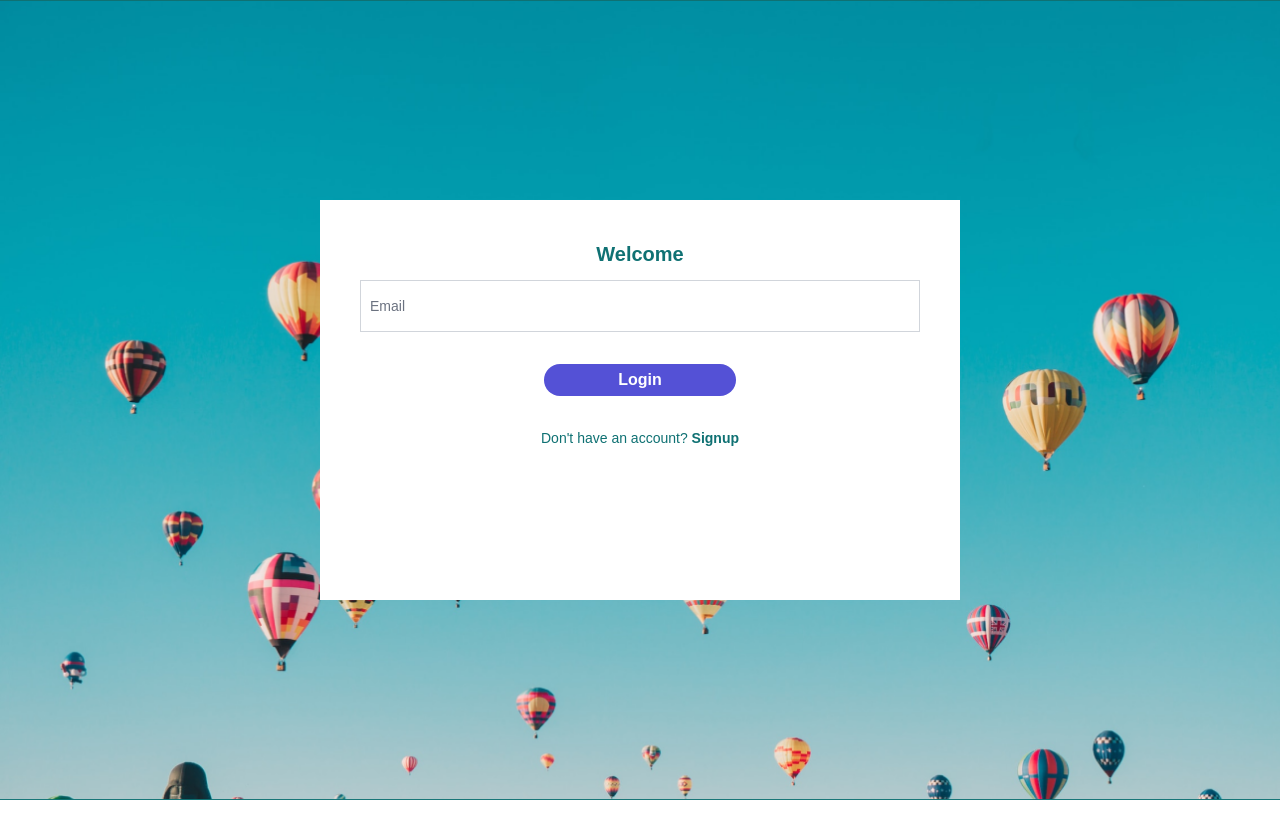
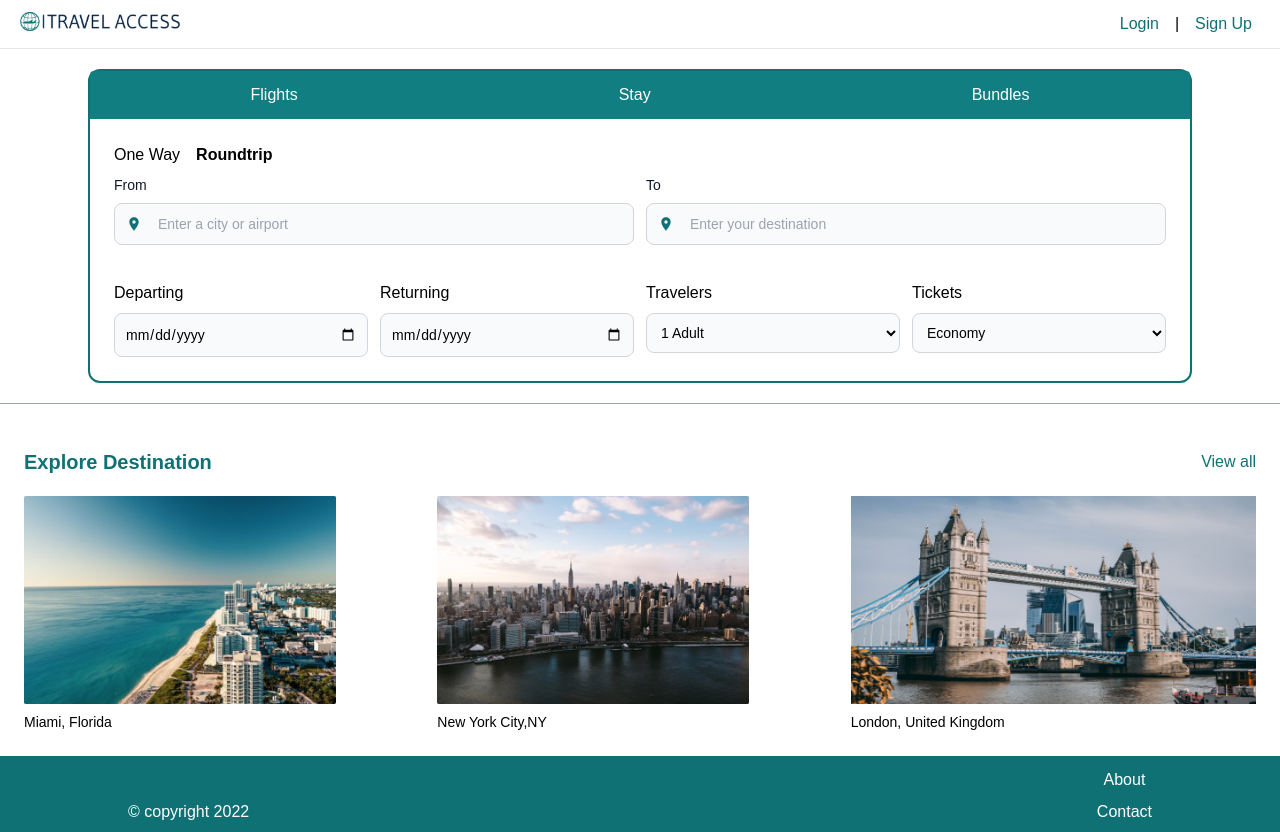
Before and after one commit to Co-Lab-You-Belong-in-Tech/TravelAccess-frontend, a React (Vite) app: page / in a window 1280 px wide. Before the commit the page ends 800 px from the top, so only its background shows below. Built offline with nearby package versions, Linux system fonts and the light colour scheme.

Commit message:
Resolve routing

```diff
--- a/src/App.jsx
+++ b/src/App.jsx
@@ -13,11 +13,11 @@
   return (
     <>
       <Routes>
-        <Route path='/' element={<Login />} />
-        <Route path='signup' element={<Signup />} />
-        <Route element={<ProtectedRoutes />}>
-          <Route path='/' element={<Layout />}>
-            <Route path='homepage' element={<Homepage />} />
+        <Route element={<Layout />}>
+          <Route path='/' element={<Homepage />} />
+          <Route path='login' element={<Login />} />
+          <Route path='signup' element={<Signup />} />
+          <Route element={<ProtectedRoutes />}>
             <Route path='dashboard' element={<Dashboard />}>
               <Route path='trip' element={<Trip />} />
               <Route path='travelprep' element={<TravelPrep />} />
@@ -25,6 +25,12 @@
             </Route>
           </Route>
         </Route>
+        <Route
+          path='*'
+          element={
+            <h1 className='grid place-items-center h-[100vh]'>404 Not Found</h1>
+          }
+        />
       </Routes>
     </>
   );
--- a/src/ProtectedRoutes.jsx
+++ b/src/ProtectedRoutes.jsx
@@ -1,21 +1,10 @@
-import { useContext } from 'react';
 import { Navigate, Outlet } from 'react-router-dom';
-import AuthContext from './context/AuthProvider';
-import print from './helper/print';
 
-//Move useAuth to a separate Hook file
-export const useAuth = () => {
-  const { auth } = useContext(AuthContext);
-  const user = JSON.parse(localStorage.getItem('token'));
-  if (auth && user) {
-    return true;
-  }
-  return false;
-};
+import { useSelector } from 'react-redux';
 
 const ProtectedRoutes = () => {
-  const isAuth = useAuth();
-  return isAuth ? <Outlet /> : <Navigate to='/' />;
+  const { isAuthenticated } = useSelector(state => state.auth);
+  return isAuthenticated ? <Outlet /> : <Navigate to='/' />;
 };
 
 export default ProtectedRoutes;
--- a/src/components/Header/Header.module.css
+++ b/src/components/Header/Header.module.css
@@ -3,7 +3,7 @@
 @tailwind utilities;
 
 .mainHeader {
-  @apply flex flex-row justify-between px-5 container;
+  @apply flex flex-row justify-between px-5 container py-3;
 }
 .left {
   @apply flex items-center justify-between gap-2;
--- a/src/components/Header/index.jsx
+++ b/src/components/Header/index.jsx
@@ -2,16 +2,16 @@
 import { Link, useNavigate } from 'react-router-dom';
 import style from './Header.module.css';
 
-import { useAuth } from '../../ProtectedRoutes';
+// import { useAuth } from '../../ProtectedRoutes';
 import { logout } from '../../features/auth';
-import { useDispatch } from 'react-redux';
+import { useDispatch, useSelector } from 'react-redux';
 
 const Header = () => {
+  const { isAuthenticated } = useSelector(state => state.auth);
   const navigate = useNavigate();
   const dispatch = useDispatch();
-  const isAuth = useAuth();
   const handleLogout = () => {
-    if (isAuth) {
+    if (isAuthenticated) {
       dispatch(logout());
       localStorage.removeItem('token');
       navigate('/');
@@ -19,12 +19,11 @@
   };
 
   return (
-    <div>
     <div className={style.wrapper}>
       <div className={style.mainHeader}>
         <div>
           <h2 className='font-semibold'>
-              <Link to='/homepage'>
+            <Link to='/'>
               <img
                 src='../../assets/Travel Access Logo.svg'
                 alt='Travel Access Logo'
@@ -33,6 +32,7 @@
             </Link>
           </h2>
         </div>
+        {isAuthenticated ? (
           <div className={style.left}>
             <div>
               <button
@@ -50,7 +50,21 @@
               </Link>
             </div>
           </div>
+        ) : (
+          <div className={style.left}>
+            <div>
+              <Link to='/login' className='text-primary mx-2 font-medium'>
+                Login
+              </Link>
             </div>
+            |
+            <div>
+              <Link to='/signup' className='text-primary mx-2 font-medium'>
+                Sign Up
+              </Link>
+            </div>
+          </div>
+        )}
       </div>
     </div>
   );
--- a/src/components/Login/index.jsx
+++ b/src/components/Login/index.jsx
@@ -4,15 +4,15 @@
 import { clearMessage, loginUser } from '../../features/auth';
 import style from '../Login/Login.module.css';
 import AuthContext from '../../context/AuthProvider';
+import print from '../../helper/print';
 
 const Login = () => {
-  const { setAuth } = useContext(AuthContext);
+  // const { setAuth } = useContext(AuthContext);
   const navigate = useNavigate();
   const dispatch = useDispatch();
   const [email, setEmail] = useState('');
-  const { token, message } = useSelector(state => state.auth);
-
-  const user = localStorage.getItem('token');
+  const { token, message, loading } = useSelector(state => state.auth);
+  // const user = localStorage.getItem('token');
 
   const handleChange = event => {
     if (message) dispatch(clearMessage());
@@ -23,21 +23,21 @@
   const handleSubmit = event => {
     event.preventDefault();
     dispatch(loginUser(email));
-
     setEmail('');
   };
 
   useEffect(() => {
     if (token) {
       localStorage.setItem('token', JSON.stringify(token));
-      setAuth(token);
+      navigate('/');
+      // setAuth(token);
     }
-    if (user) {
-      navigate('/homepage');
-    } else {
-      navigate('/');
-    }
-  }, [token, user, navigate]);
+    // if (user) {
+    //   navigate('/homepage');
+    // } else {
+    //   navigate('/');
+    // }
+  }, [token]);
 
   return (
     <section className={style.baseView}>
@@ -45,7 +45,7 @@
         <form onSubmit={handleSubmit} className='grid place-items-center p-10'>
           <h2 className='mb-3 font-bold text-[#0F7173] lg:text-xl'>Welcome</h2>
           {message && <div className='text-red-500 text-sm'>{message}</div>}
-          {/* {loading && <div>Loading...</div>} */}
+          {loading && <div>Loading...</div>}
           <div className='relative w-full grid'>
             <input
               type='email'
--- a/src/components/Trip/index.jsx
+++ b/src/components/Trip/index.jsx
@@ -39,7 +39,7 @@
                       type='text'
                       id='input-group-1'
                       className={style.homepageInput}
-                      placeholder='Enter a city or airport'
+                      placeholder='Leaving from'
                     />
                   </div>
                 </div>
@@ -59,7 +59,7 @@
                       type='text'
                       id='input-group-1'
                       className={style.homepageInput}
-                      placeholder='Enter your destination'
+                      placeholder='Going to'
                     />
                   </div>
                 </div>
--- a/src/features/auth/index.js
+++ b/src/features/auth/index.js
@@ -26,6 +26,7 @@
   initialState: {
     token: null,
     email: null,
+    loading: false,
     isAuthenticated: false,
     message: null,
   },
@@ -33,14 +34,17 @@
     login: (state, { email, token }) => {
       state.email = email;
       state.token = token;
+      state.isAuthenticated = true;
     },
     logout: state => {
       state.token = null;
       state.email = null;
+      state.isAuthenticated = false;
     },
     signUp: (state, { email, token }) => {
       state.email = email;
       state.token = token;
+      state.isAuthenticated = true;
     },
     clearMessage: state => {
       state.message = null;
@@ -48,18 +52,21 @@
   },
   extraReducers: {
     [loginUser.rejected]: (state, action) => {
-      print('user Login Rejected');
+      return { ...state, loading: false, message: action.payload.message };
     },
     [loginUser.fulfilled]: (state, action) => {
-      print('user Login Fulfilled');
-      return { ...state, ...action.payload };
+      return {
+        ...state,
+        ...action.payload,
+        loading: false,
+        isAuthenticated: true,
+      };
     },
     [loginUser.pending]: (state, action) => {
-      print('user Login Pending');
+      return { ...state, loading: true };
     },
     [registerUser.fulfilled]: (state, action) => {
-      print('user Registration Fulfilled');
-      return { ...state, ...action.payload };
+      return { ...state, ...action.payload, loading: false };
     },
   },
 });
--- a/src/main.jsx
+++ b/src/main.jsx
@@ -5,15 +5,12 @@
 import { BrowserRouter } from 'react-router-dom';
 import { Provider } from 'react-redux';
 import { store } from './Store';
-import { AuthProvider } from './context/AuthProvider';
 
 ReactDOM.createRoot(document.getElementById('root')).render(
   <React.StrictMode>
     <Provider store={store}>
       <BrowserRouter>
-        <AuthProvider>
-          <App />
-        </AuthProvider>
+        <App />
       </BrowserRouter>
     </Provider>
   </React.StrictMode>
```
Lines whose indentation alone changed are shown as unchanged.
